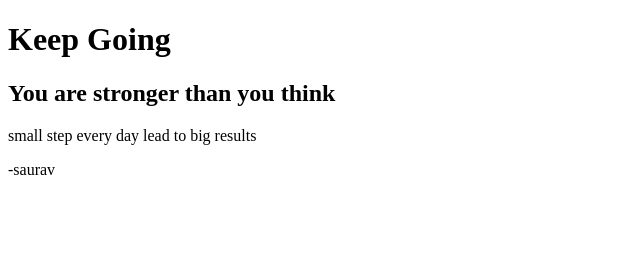
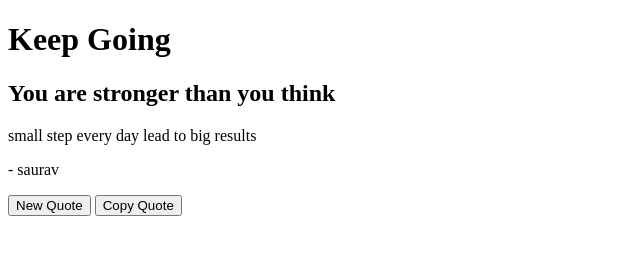
Before and after one commit to Saurav-Khanal/Motivation-Quote-Generator, a plain HTML site: page index.html in a window 1280 px wide. Shown: the whole page, without its empty margins (0-640 px from the left). Drawn offline with Linux system fonts and the light colour scheme.

Commit message:
add the quote action div

```diff
--- a/index.html
+++ b/index.html
@@ -13,7 +13,11 @@
         </div>
         <div class="quote-box">
             <p>small step every day lead to big results</p>
-            <p id="author">-saurav</p>
+            <p id="author">- saurav</p>
+        </div>
+        <div class="quote-action">
+            <button>New Quote</button>
+            <button>Copy Quote</button>
         </div>
     </div>
 </body>
```
